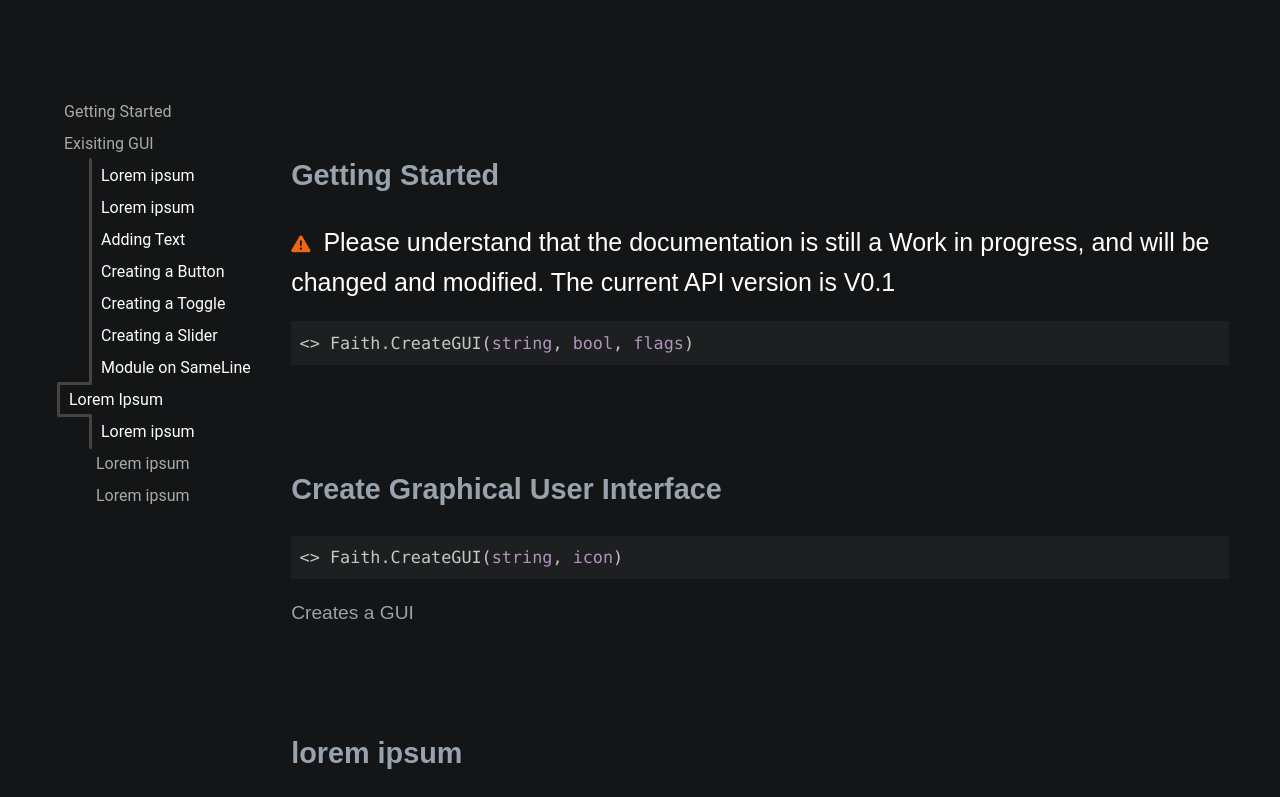
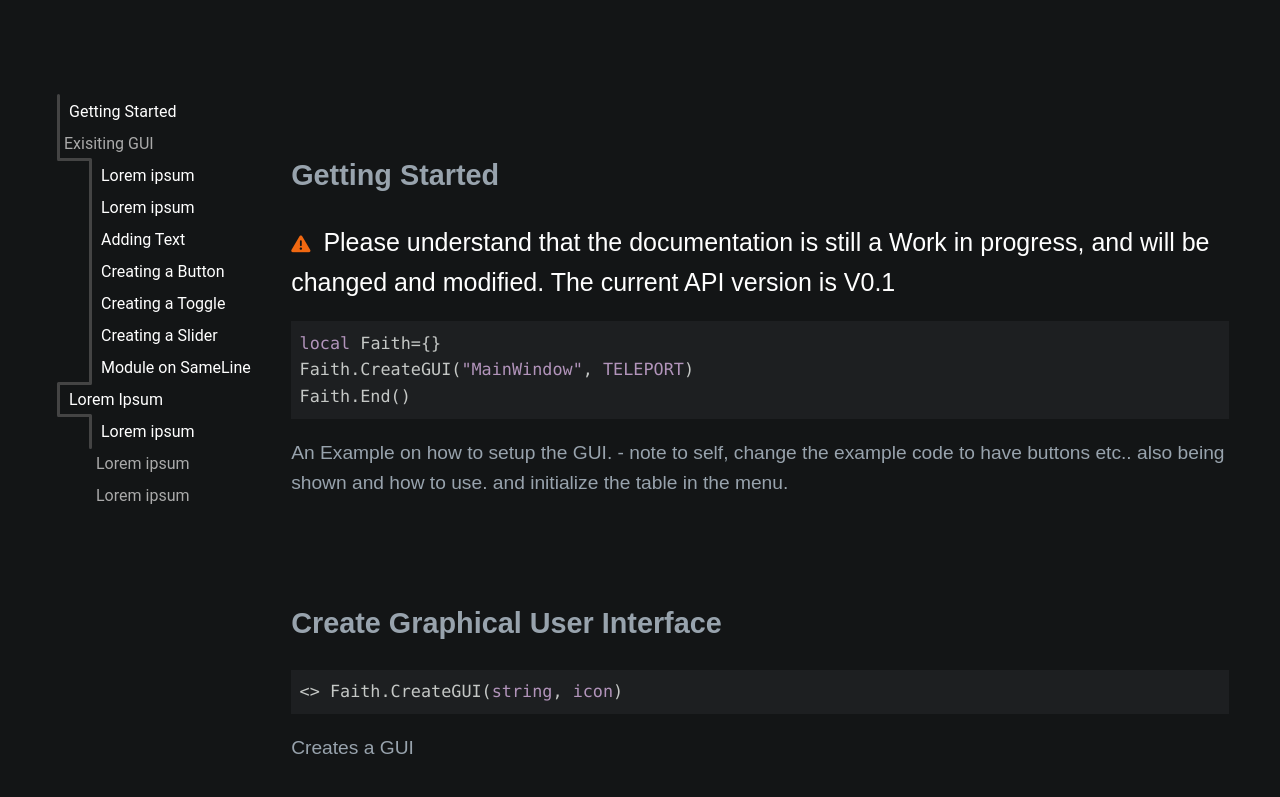
Before and after one commit to Metick/Faith-API-Documentation, a plain HTML site: page index.html in a window 1280 px wide. Shown: the top 797 px of the page. Drawn offline with Linux system fonts and the light colour scheme; a script that the page names is missing.

Commit message:
Example code

```diff
--- a/index.html
+++ b/index.html
@@ -60,13 +60,11 @@
         <section id="intro">
             <h2>Getting Started</h2>
             <div class="clearfix">
-                <p><i class="orange fa fa-exclamation-triangle"></i><bold><span class="intro2 ">Please understand that the documentation is still a Work in progress, and will be changed and modified. The current API version is V0.1</span>
-
-                </p>
+                <p><i class="orange fa fa-exclamation-triangle"></i><bold><span class="intro2 ">Please understand that the documentation is still a Work in progress, and will be changed and modified. The current API version is V0.1</span>                         </p>
             </div>
-            <pre><code class=" language-syn hljs">&lt;&gt; Faith.CreateGUI(<span class="hljs-keyword">string</span>,<span class="hljs-keyword"> bool</span>,<span class="hljs-keyword"> flags</span>)</code></pre>
+            <pre><code class=" language-syn hljs"><span class="hljs-keyword">local</span> Faith={}<br>Faith.CreateGUI(<span class="hljs-keyword">"MainWindow"</span>, <span class="hljs-keyword">TELEPORT</span>)<br>Faith.End()</code></pre>
             <p></p>
-
+            An Example on how to setup the GUI. - note to self, change the example code to have buttons etc.. also being shown and how to use. and initialize the table in the menu.
         </section>
 
 
@@ -115,7 +113,7 @@
 
         <section id="SameLine">
             <h2>Keeping a module on the SameLine as the other one</h2>
-            <pre><code class="language-syn hljs">&lt;<span class="hljs-keyword">void</span>&gt; Faith.SameLine(<span class="hljs-keyword">ImVec2</span>)</code></pre>
+            <pre><code class="language-syn hljs">&lt;<span class="hljs-keyword">void</span>&gt; Faith.SameLine()</code></pre>
             <p>sets the module after this void to the same line as the module above SameLine.</p>
         </section>
 
```
